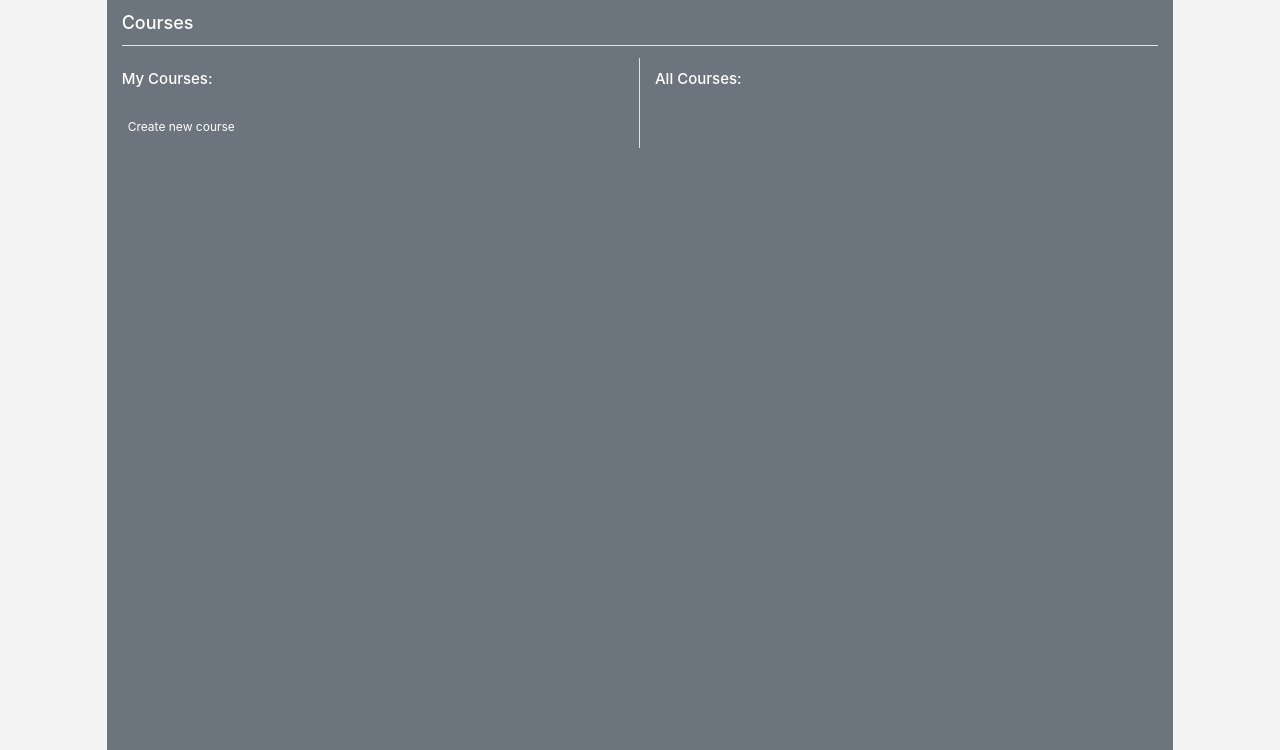
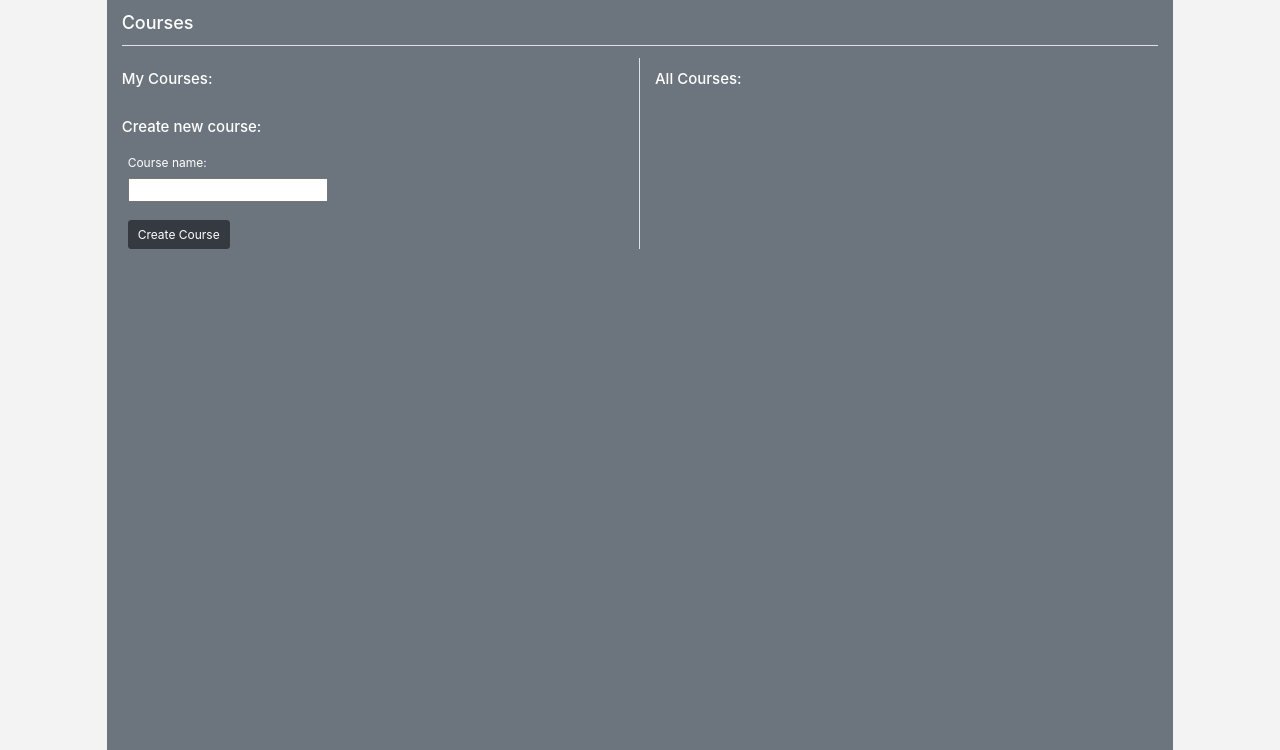
Before and after one commit to AndrewA111/ProjectWebApp, a Django app: page /question/courses/ in a window 1280 px wide. Shown: the part 50-800 px from the top of the page. Run offline with Django 3.2, Linux system fonts and the light colour scheme; the visitor is signed in with stand-in values (Sample User, id 1); data that the repository does not hold is empty; some libraries are stand-ins or nearby versions.

Commit message:
Move creating lesson into course page, and creating course into course_list page

```diff
--- a/question/forms.py
+++ b/question/forms.py
@@ -10,7 +10,7 @@ from question.models import SubmissionFile, Submission, UserProfile, Course, Les
 class CreateCourseForm(forms.ModelForm):
 
     #  course name
-    name = forms.CharField(max_length=128, help_text="Enter category name: ")
+    name = forms.CharField(max_length=128, help_text="Course name: ")
 
     class Meta:
 
--- a/question/views.py
+++ b/question/views.py
@@ -12,6 +12,7 @@ from django.urls import reverse
 from django.contrib.auth.models import User
 from django.core import serializers
 from django.views import View
+from django.db.utils import IntegrityError
 import markdown as md
 import json
 import requests
@@ -77,13 +78,37 @@ class CourseListView(View):
 
     def get(self, request):
 
+        # list of courses
         courses = Course.objects.all()
 
+        # form for new course
+        form = CreateCourseForm()
+
         context_dict = {
-            'courses': courses
+            'courses': courses,
+            'form': form,
         }
 
         return render(request, 'question/courses.html', context=context_dict)
+
+    def post(self, request):
+
+        form = CreateCourseForm(request.POST)
+
+        if form.is_valid():
+            course = form.save(commit=False)
+            course.owner = request.user
+            course.save()
+
+            context_dict = {
+                'course': course
+            }
+
+            return redirect(reverse('question:course',
+                                    kwargs={'course_slug': course.slug}))
+
+        else:
+            return redirect(reverse('question:course_list'))
 
 
 def create_course(request):
@@ -122,12 +147,53 @@ class CourseView(View):
         course_obj = Course.objects.get(slug=course_slug)
         lessons = Lesson.objects.filter(course=course_obj).order_by('position')
 
+        form = CreateLessonForm()
+
         context_dict = {
             'lessons': lessons,
             'course': course_obj,
+            'form': form,
         }
 
         return render(request, 'question/lessons.html', context=context_dict)
+
+    def post(self, request, course_slug):
+
+        course = Course.objects.get(slug=course_slug)
+
+        form = CreateLessonForm(request.POST)
+
+        if form.is_valid():
+
+            # get other lessons in this course
+            course_lessons = Lesson.objects.filter(course=course).order_by('position')
+
+            # work out next position available
+            if len(course_lessons) > 0:
+                position = course_lessons[len(course_lessons) - 1].position + 1
+            else:
+                position = 1
+
+            lesson = form.save(commit=False)
+            lesson.owner = request.user
+            lesson.course = course
+            lesson.position = position
+
+            # try to save, if unsuccessful reload page
+            try:
+                lesson.save()
+            except IntegrityError:
+                return redirect(reverse('question:course',
+                                        kwargs={'course_slug': course.slug}))
+
+        context_dict = {
+            'course': course,
+            'lesson': lesson
+        }
+
+        return redirect(reverse('question:lesson',
+                                kwargs={'course_slug': course.slug,
+                                        'lesson_slug': lesson.slug}))
 
 
 def create_lesson(request, course_slug):
--- a/templates/question/courses.html
+++ b/templates/question/courses.html
@@ -40,8 +40,26 @@
                                         {% endif %}
                                     {% endfor %}
                                     <br/>
-                                    <p class="ml-2"><a href="/question/courses/create_course">Create new course</a></p>
+<!--                                    <p class="ml-2"><a href="/question/courses/create_course">Create new course</a></p>-->
 <!--                                <hr/>-->
+                                    <h5>Create new course:</h5>
+
+                                    <div class="pt-2">
+                                        <div class="m-2">Course name:</div>
+                                        <form class="ml-2" id="course_form" method="post" action="/question/courses/">
+                                            {% csrf_token %}
+                                            {% for hidden in form.hidden_fields %}
+                                                {{ hidden }}
+                                            {% endfor %}
+
+                                            {% for field in form.visible_fields %}
+                                                {{ field.errors }}
+                                                {{ field }}
+                                                <br/><br/>
+                                            {% endfor %}
+                                            <input class="btn btn-dark" type="submit" name="submit" value="Create Course" />
+                                        </form>
+                                    </div>
                                 </div>
 
                             {% endif %}
```
Also changed, not shown: templates/question/lessons.html (+21 -2 lines).
